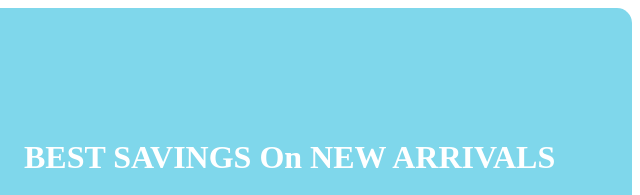
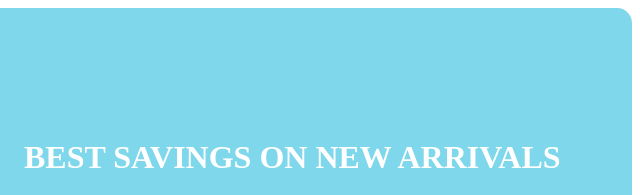
Before and after one commit to Ziza-ziz/lspw_giftos, a plain HTML site: page partedaisa/partedaisa.htm in a window 1280 px wide. Shown: the top 195 px of the page, 640-1280 px from the left. Drawn offline with Linux system fonts and the light colour scheme.

Commit message:
atualizado

```diff
--- a/partedaisa/partedaisa.htm
+++ b/partedaisa/partedaisa.htm
@@ -15,7 +15,7 @@
     <img src="saving-img.png" alt="menina com as compras">
 
     <div class="texto">
-      <h1>BEST SAVINGS On NEW ARRIVALS</h1>
+      <h1>BEST SAVINGS ON NEW ARRIVALS</h1>
       <P>Qui ex dolore at repellat, quia neque doloribus omnis adipisci, ipsum eos odio fugit ut eveniet blanditiis praesentium totam non nostrum dignissimos nihil eius facere et eaque. Qui, animi obcaecati.</P>
       <div class="botoes">
         <div id="Buy_Now"> <button>Buy Now</button> </div>
```
